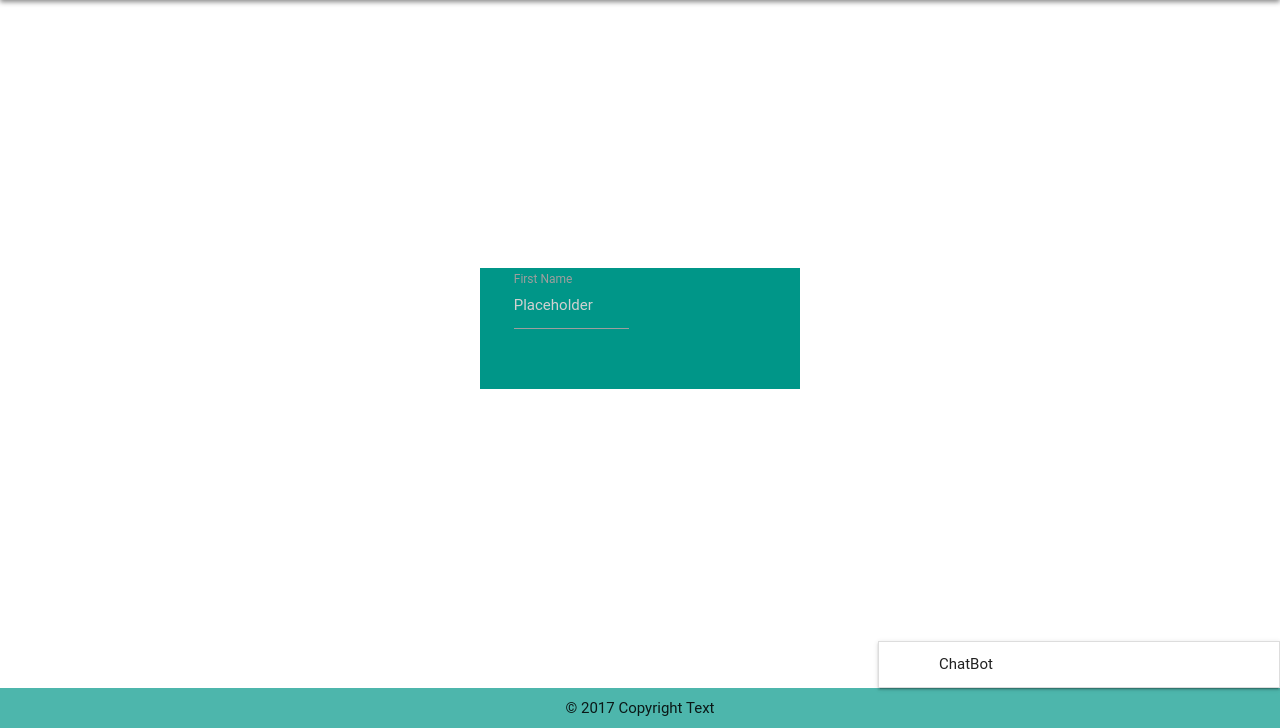
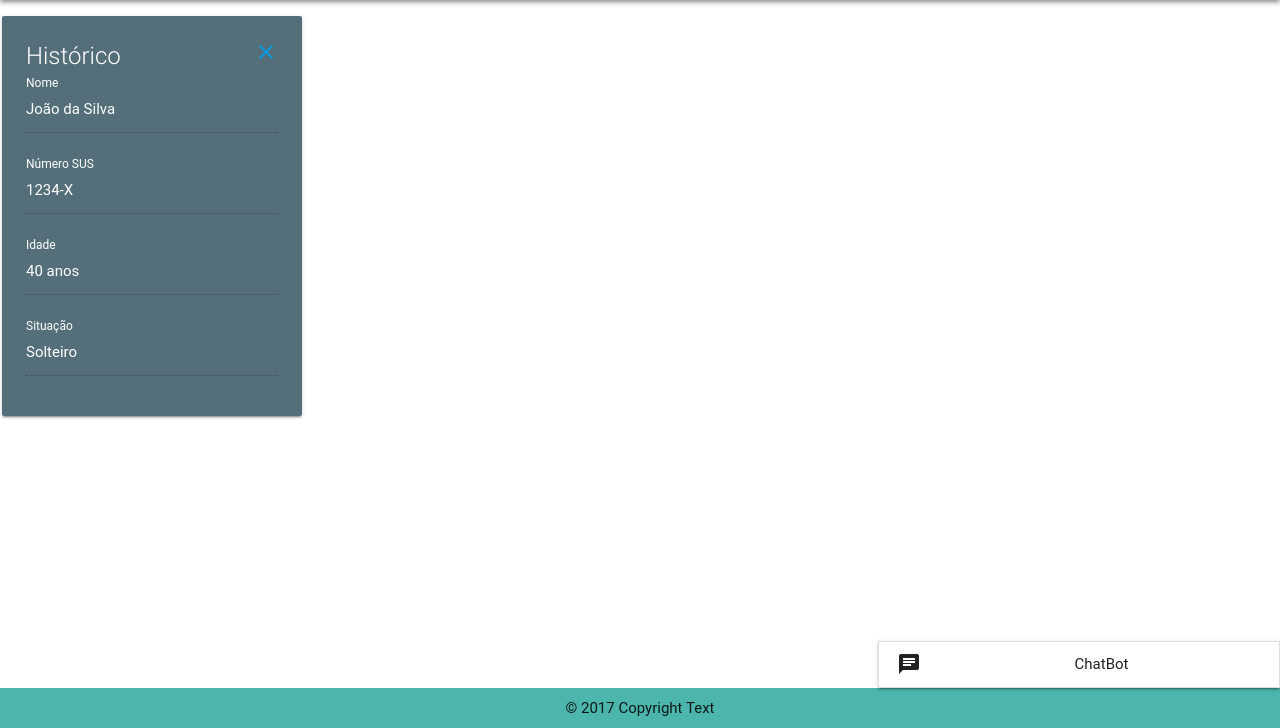
Before and after one commit to Bluemix-Estag/Min-Saude, a website: page views/index.html in a window 1280 px wide. Shown: the part 72-800 px from the top of the page. Drawn offline with nearby package versions, Linux system fonts and the light colour scheme; no server answers; a web font is replaced by a local one.

Commit message:
Added animations to mocked history and info cards

```diff
--- a/public/scripts/index.js
+++ b/public/scripts/index.js
@@ -21,7 +21,25 @@ $(document).ready(function () {
     setTimeout(function () {
         $('#chatbox-header').removeClass('pulse');
     }, 10000);
-    $('#chatbox').click(function(){
+    $('#chatbox').click(function () {
         $('#chatbox-header').removeClass('pulse');
+    });
+    $('#dismiss-historico').click(function () {
+        $('#row-historico').html('');
     })
+    $('#dismiss-info').click(function () {
+        $('#row-info').html('');
+    })
+
+    setTimeout(function(){
+        $('#row-historico').removeClass('hide');
+    },5000);
+
+    setTimeout(function(){
+        $('#row-info').removeClass('hide');
+    },10000);
+    // $("#row-historico").click(function () {
+    //     $('#row-historico').addClass('animated bounce');
+    // });
+
 });
--- a/public/style/style.css
+++ b/public/style/style.css
@@ -86,6 +86,28 @@
 
 /*Materialize section*/
 
+/*Pulse*/
 .pulse::before{
   background-color: lightcyan !important;
 }
+
+/*Historico Card*/
+#historico{
+  width: 300px !important;
+  height: 400px !important;
+  position: absolute;
+  top: 80px !important;
+  left: 2px !important;
+}
+
+#info{
+  width: 300px !important;
+  height: 400px !important;
+  position: absolute;
+  top: 80px !important;
+  left: 400px !important;
+}
+
+
+
+/**/
--- a/views/index.html
+++ b/views/index.html
@@ -7,7 +7,7 @@
     <link href="http://fonts.googleapis.com/icon?family=Material+Icons" rel="stylesheet">
     <!--Import materialize.css-->
     <!-- Compiled and minified CSS -->
-    <link rel="stylesheet" href="/style/materialize.css"/>
+    <link rel="stylesheet" href="/style/materialize.css" />
     <link rel="stylesheet" href="/style/style.css" />
     <link rel="stylesheet" href="/style/chat.css" />
     <link rel="stylesheet" href="/style/animate.css" />
@@ -35,25 +35,63 @@
         <div class="loading-holder" id="welcomeGifHolder">
             <img src="/gifs/watson.gif" class="welconeGif" />
         </div>-->
-        <div class="row full-height centralized">
-            <div class="col m3 offset-m4 teal" style=" margin:auto !important;">
-                <div class="row">
-                    <form class="col s12">
-                        <div class="row">
-                            <div class="input-field col s6">
-                                <input placeholder="Placeholder" id="first_name" type="text" class="validate">
-                                <label for="first_name">First Name</label>
-                            </div>
+        <!-- -->
+        <!-- Card Historico -->
+        <div class="row hide" id="row-historico">
+            <div class="col s12 m6">
+                <div class="card blue-grey darken-1" id="historico">
+                    <div class="card-content white-text">
+                        <a href="#" id="dismiss-historico"><i class="material-icons right">close</i></a><span class="card-title">Histórico</span>
+                        <div class="input-field" style="color: #fff;">
+                            <input disabled value="João da Silva" id="disabled" type="text" class="validate" style="color: #fff;">
+                            <label for="disabled" style="color: #fff;">Nome</label>
                         </div>
-                    </form>
+                        <div class="input-field" style="color: #fff;">
+                            <input disabled value="1234-X" id="disabled" type="text" class="validate" style="color: #fff;">
+                            <label for="disabled" style="color: #fff;">Número SUS</label>
+                        </div>
+                        <div class="input-field" style="color: #fff;">
+                            <input disabled value="40 anos" id="disabled" type="text" class="validate" style="color: #fff;">
+                            <label for="disabled" style="color: #fff;">Idade</label>
+                        </div>
+                        <div class="input-field" style="color: #fff;">
+                            <input disabled value="Solteiro" id="disabled" type="text" class="validate" style="color: #fff;">
+                            <label for="disabled" style="color: #fff;">Situação</label>
+                        </div>
+                    </div>
+
                 </div>
             </div>
         </div>
-        <!--- Collapsible -->
+        <!-- Card Informações Atuais-->
+        <div class="row hide" id="row-info">
+            <div class="col s12 m6">
+                <div class="card blue-grey darken-1" id="info">
+                    <div class="card-content white-text">
+                        <a href="#" id="dismiss-info"><i class="material-icons right">close</i></a><span class="card-title">Informações</span>
+                        <div class="input-field" style="color: #fff;">
+                            <input disabled value="37 C" id="disabled" type="text" class="validate" style="color: #fff;">
+                            <label for="disabled" style="color: #fff;">Temperatura</label>
+                        </div>
+                        <div class="input-field" style="color: #fff;">
+                            <input disabled value="80/60" id="disabled" type="text" class="validate" style="color: #fff;">
+                            <label for="disabled" style="color: #fff;">Pressao</label>
+                        </div>
+                        <div class="input-field" style="color: #fff;">
+                            <input disabled value="110" id="disabled" type="text" class="validate" style="color: #fff;">
+                            <label for="disabled" style="color: #fff;">CO2</label>
+                        </div>
+                    </div>
+
+                </div>
+            </div>
+        </div>
+        <!-- -->
+        <!--- Collapsible ChatBot-->
         <div class="teal chatbox " id="chatbox">
             <ul class="collapsible" data-collapsible="accordion">
                 <li>
-                    <div class="collapsible-header pulse" id="chatbox-header"><i class="material-icons">bot</i>ChatBot</div>
+                    <div class="collapsible-header pulse" id="chatbox-header" style="text-align: center;"><i class="material-icons">chat</i>ChatBot</div>
                     <div class="collapsible-body">
                         <div class="main" id="chat-main">
                             <div class="chat-popup" id="chat-popup">
@@ -62,23 +100,21 @@
 
                             </div>
                         </div>
-                        <!--<div class="collapsible-footer">-->
+                        <!-- Footer ChatBot-->
                         <div class="chat-footer">
                             <div class="input_field">
                                 <input type="text" id="chatInput" placeholder="Type your message here..." onkeypress="return newEvent(event)" />
                                 <a href="javascript:;" class="send-btn"></a>
                             </div>
                         </div>
-                        <!--</div>-->
+                        <!--  -->
                     </div>
 
                 </li>
             </ul>
         </div>
 
-        <!--- -->
-
-        <!--</div>-->
+        <!--- End of ChatBot-->
     </main>
     <footer class="lighten-2 footer teal" id="footer">
         <div class="">
```
